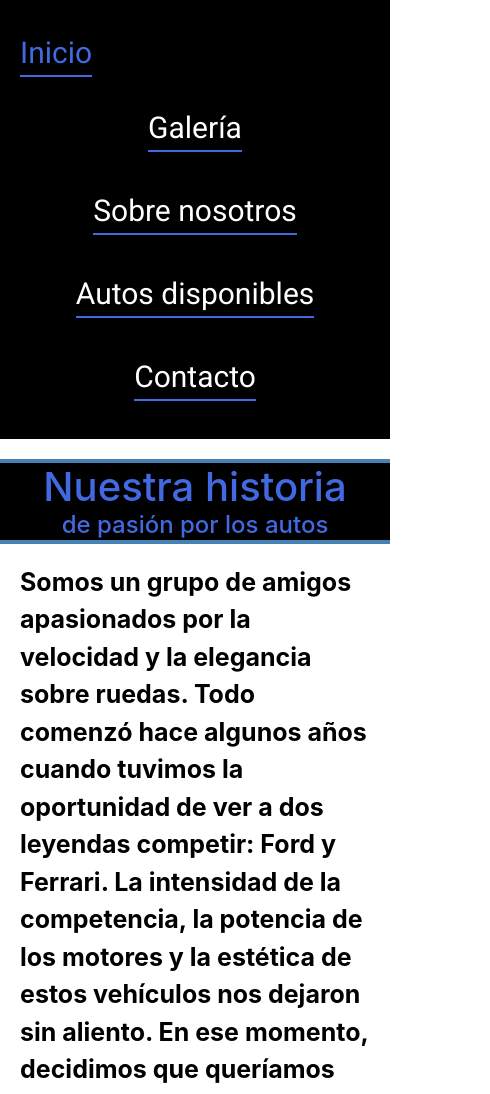
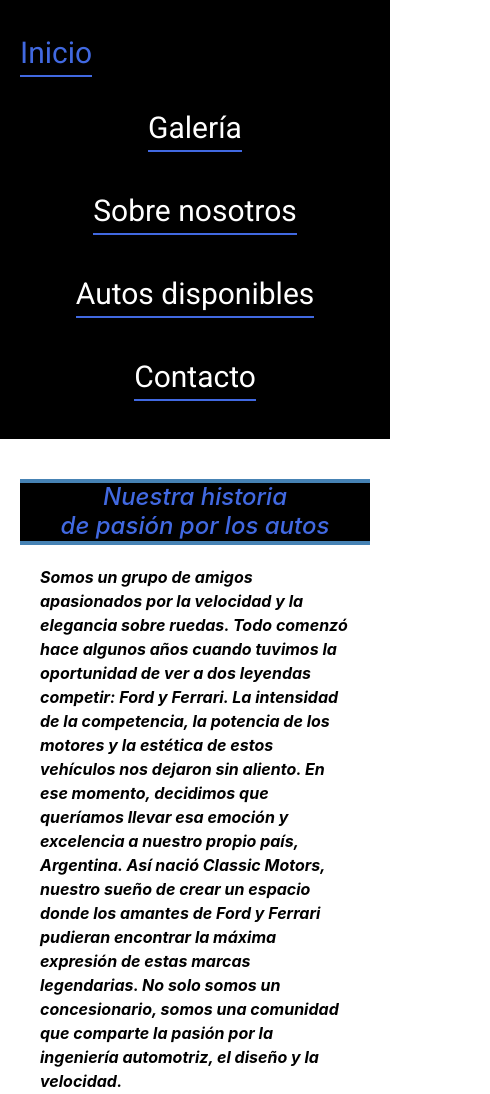
Before and after one commit to AdrielMarchesini/PF-Marchesini, a plain HTML site: page pages/sobreNosotros.html in a window 390 px wide. Shown: the top 1094 px of the page, 490 px wide, since content can reach past the window. Drawn offline with nearby package versions, Linux system fonts and the light colour scheme.

Commit message:
aboutUs responsive

```diff
--- a/css/style.css
+++ b/css/style.css
@@ -249,6 +249,33 @@ body {
   margin-bottom: 20px;
 }
 
+@media screen and (max-width: 768px) {
+  body.aboutUs-page {
+    font-size: 16px;
+  }
+
+  .header.aboutUs-page {
+    padding: 20px;
+  }
+
+  .main-aboutUs {
+    padding: 20px;
+    font-style: italic;
+  }
+
+  .aboutUs-title {
+    font-size: 24px;
+  }
+
+  .about-text {
+    font-size: 16px;
+  }
+
+  .aboutUs-images img {
+    width: 100%;
+  }
+}
+
 .store-page {
   background-color: silver;
   padding: 0px;
```
